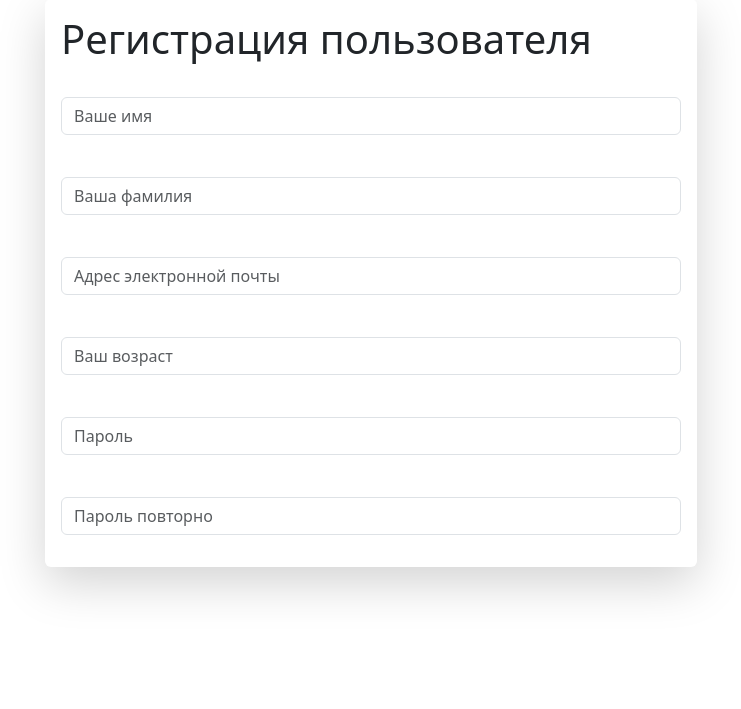
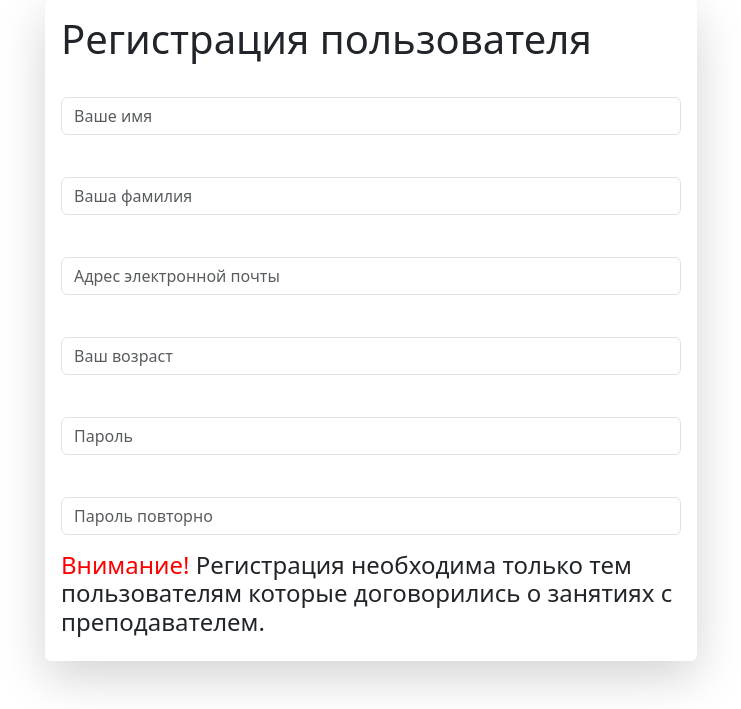
Before and after one commit to Promotion-KMV/private_english, a Django app: page /account/register/ in a window 1280 px wide. Shown: the part 91-800 px from the top of the page, without its empty margins (269-1010 px from the left). Run offline with Django 3.2, Linux system fonts and the light colour scheme; some libraries are stand-ins or nearby versions.

Commit message:
mod register.html

```diff
--- a/english_teacher/templates/register/register.html
+++ b/english_teacher/templates/register/register.html
@@ -13,6 +13,7 @@
             {% buttons submit="Зарегестрироваться" %}
             {% endbuttons %}
         </form>
+        <h4><span style='color: red;'>Внимание!</span> Регистрация необходима только тем пользователям которые договорились о занятиях с преподавателем.</h4>
     </div>
 </div>
 
```
